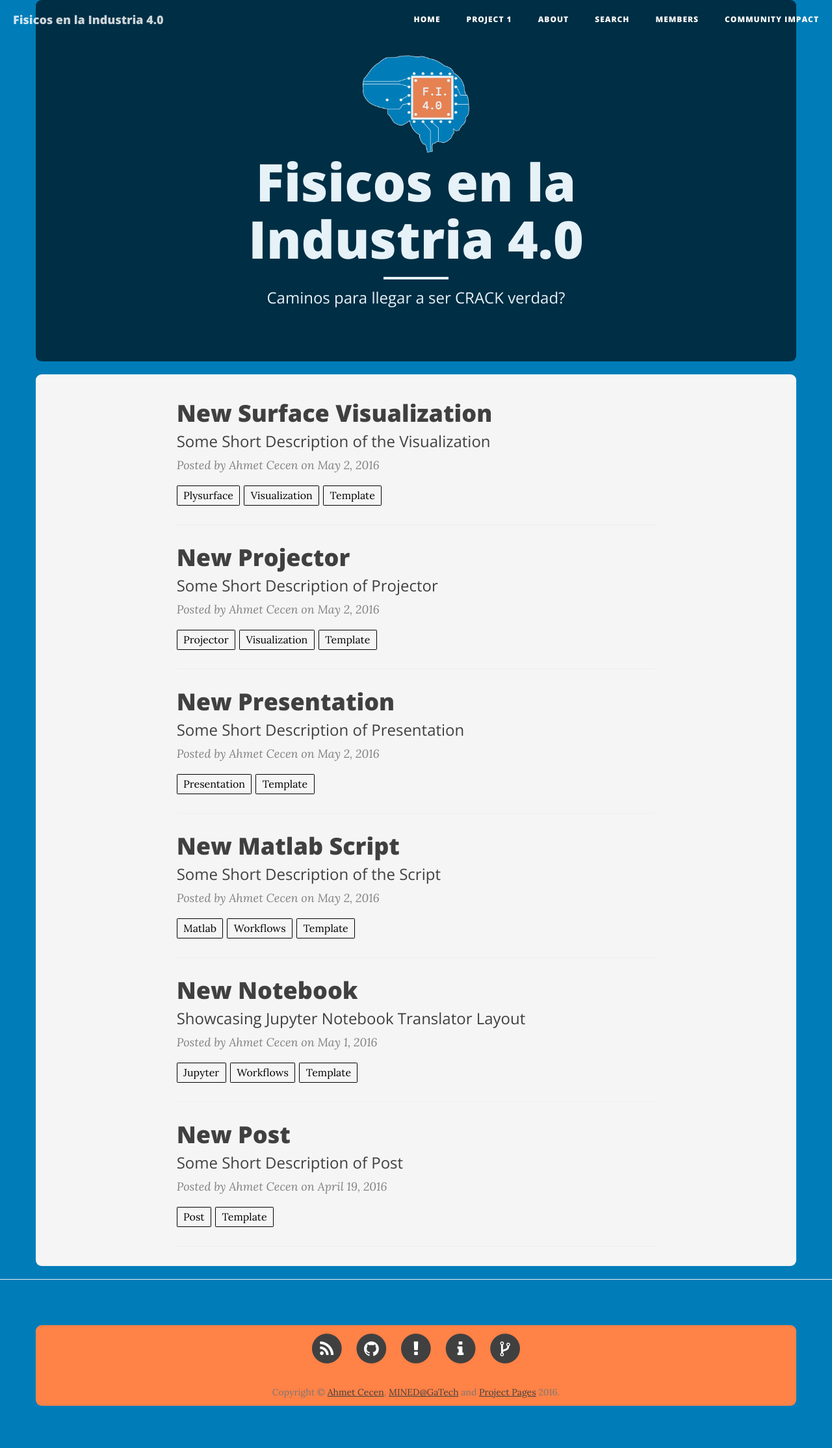
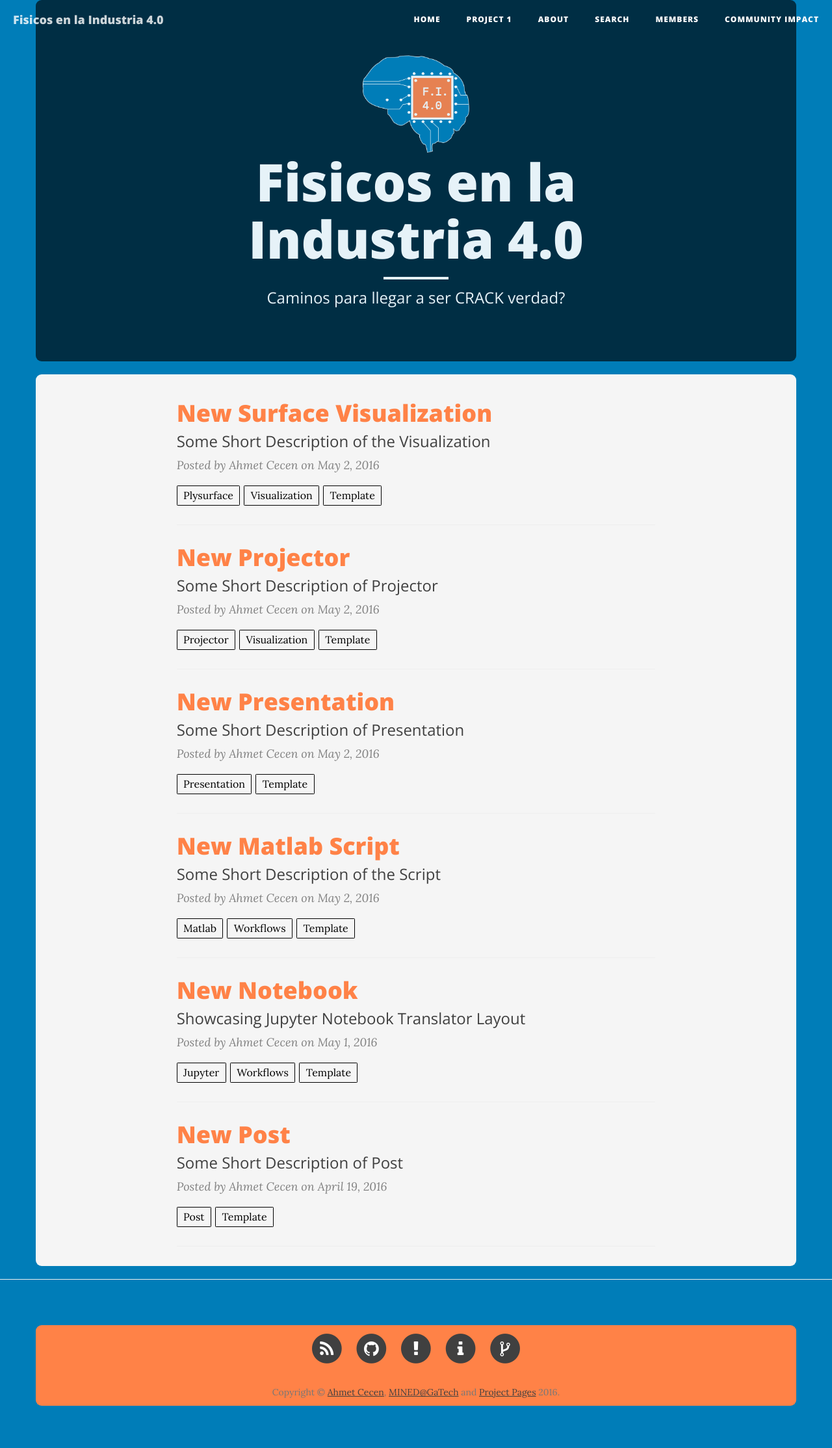
Before and after one commit to Giovanny-Encinia/FisicosIndustriaWEB, a Jekyll site: the page built from index.html, in a window 1280 px wide. Shown: the whole page at 65% size. Built offline with Jekyll 4.4.1, drawn with Linux system fonts in a browser that asks for light colours; nearby versions of some CDN libraries; the list of posts is cut into pages by our own code.

Commit message:
Se cambia color de post

```diff
--- a/css/clean-blog.css
+++ b/css/clean-blog.css
@@ -222,6 +222,7 @@ hr.small {
   font-size: 30px;
   margin-top: 30px;
   margin-bottom: 10px;
+  color: #ff8247;
 }
 .post-preview > a > .post-subtitle {
   margin: 0;
```
